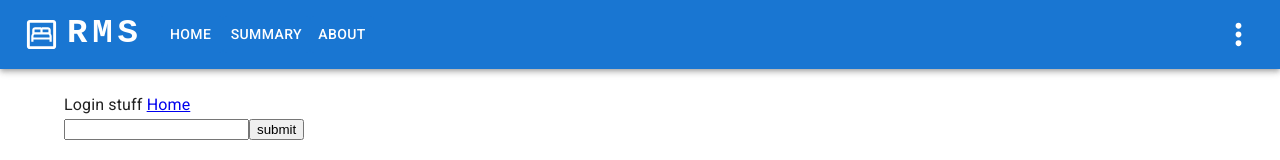
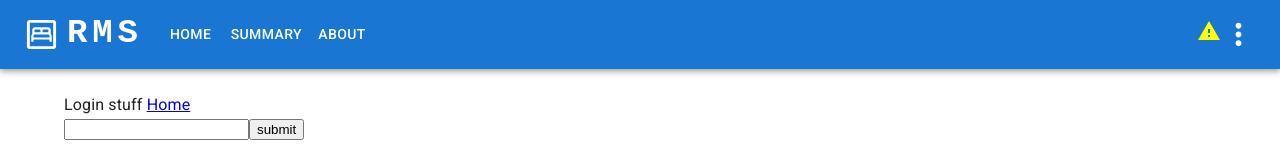
Before and after one commit to Chandrika1302/Rent-Management-System, a React (Vite) app in the folder client/: page /#/login in a window 1280 px wide. Shown: the top 160 px of the page. Built offline with nearby package versions, Linux system fonts and the light colour scheme.

Commit message:
Add username display and logout feature

```diff
--- a/client/src/App.jsx
+++ b/client/src/App.jsx
@@ -1,5 +1,6 @@
 import { createHashRouter } from "react-router-dom";
 import Login from "./pages/Login";
+import Logout from "./pages/Logout";
 import Home from "./pages/Home";
 import Layout from "./layout/Layout";
 import Error404 from "./layout/Error404";
@@ -18,6 +19,10 @@ const router = createHashRouter([
         path: "login/",
         element: <Login />,
       },
+      {
+        path: "logout/",
+        element: <Logout />,
+      },
     ],
   },
 ]);
--- /dev/null
+++ b/client/src/features/user/components/Logout.jsx
@@ -0,0 +1,18 @@
+import { useEffect } from "react";
+import { useDispatch } from "react-redux";
+import { Navigate } from "react-router-dom";
+import { logout } from "../userSlice";
+
+export default function Logout() {
+  const dispatch = useDispatch();
+  useEffect(() => {
+    dispatch(logout());
+  }, []);
+
+  return (
+    <div>
+      logging out...
+      <Navigate to="/login" />
+    </div>
+  );
+}
--- a/client/src/layout/Header.jsx
+++ b/client/src/layout/Header.jsx
@@ -1,5 +1,6 @@
 import { useState } from "react";
 import { useLocation } from "react-router";
+import { useSelector } from "react-redux";
 
 import AppBar from "@mui/material/AppBar";
 import Box from "@mui/material/Box";
@@ -14,15 +15,20 @@ import Button from "@mui/material/Button";
 import Tooltip from "@mui/material/Tooltip";
 import MenuItem from "@mui/material/MenuItem";
 import BedroomParentIcon from "@mui/icons-material/BedroomParentOutlined";
+import WarningIcon from "@mui/icons-material/Warning";
 
 import CustomLink from "../components/ui/CustomLink";
+import { selectUserName } from "../features/user/userSlice";
 
 const pages = [
   { name: "Home", url: "/" },
   { name: "Summary", url: "/summary" }, //TODO stuff
   { name: "About", url: "/about" }, //TODO stuff
 ];
-const settings = [{ name: "About", url: "/about" }];
+const settings = [
+  { name: "About", url: "/about" },
+  { name: "Logout", url: "/logout" },
+];
 
 const ResponsiveAppBar = () => {
   const [anchorElNav, setAnchorElNav] = useState(null);
@@ -44,6 +50,17 @@ const ResponsiveAppBar = () => {
   const handleCloseUserMenu = () => {
     setAnchorElUser(null);
   };
+
+  const username = useSelector(selectUserName);
+  let displayUsername = username;
+
+  if (displayUsername == null) {
+    displayUsername = (
+      <Tooltip title="Not logged in" sx={{ color: "yellow" }}>
+        <WarningIcon />
+      </Tooltip>
+    );
+  }
 
   return (
     <AppBar position="static">
@@ -151,6 +168,8 @@ const ResponsiveAppBar = () => {
             })}
           </Box>
 
+          <Box sx={{ flexGrow: 0 }}>{displayUsername}</Box>
+
           <Box sx={{ flexGrow: 0 }}>
             <Tooltip title="Other Options">
               <IconButton onClick={handleOpenUserMenu} sx={{ p: 0 }}>
@@ -174,8 +193,8 @@ const ResponsiveAppBar = () => {
               onClose={handleCloseUserMenu}
             >
               {settings.map((setting) => (
-                <CustomLink to={setting.url} color="black" key={setting}>
-                  <MenuItem key={setting.name} onClick={handleCloseUserMenu}>
+                <CustomLink to={setting.url} color="black" key={setting.name}>
+                  <MenuItem onClick={handleCloseUserMenu}>
                     <Typography textAlign="center">{setting.name}</Typography>
                   </MenuItem>{" "}
                 </CustomLink>
--- /dev/null
+++ b/client/src/pages/Logout.jsx
@@ -0,0 +1,5 @@
+import Logout from "../features/user/components/Logout";
+
+export default function LogoutPage() {
+  return <Logout />;
+}
```
